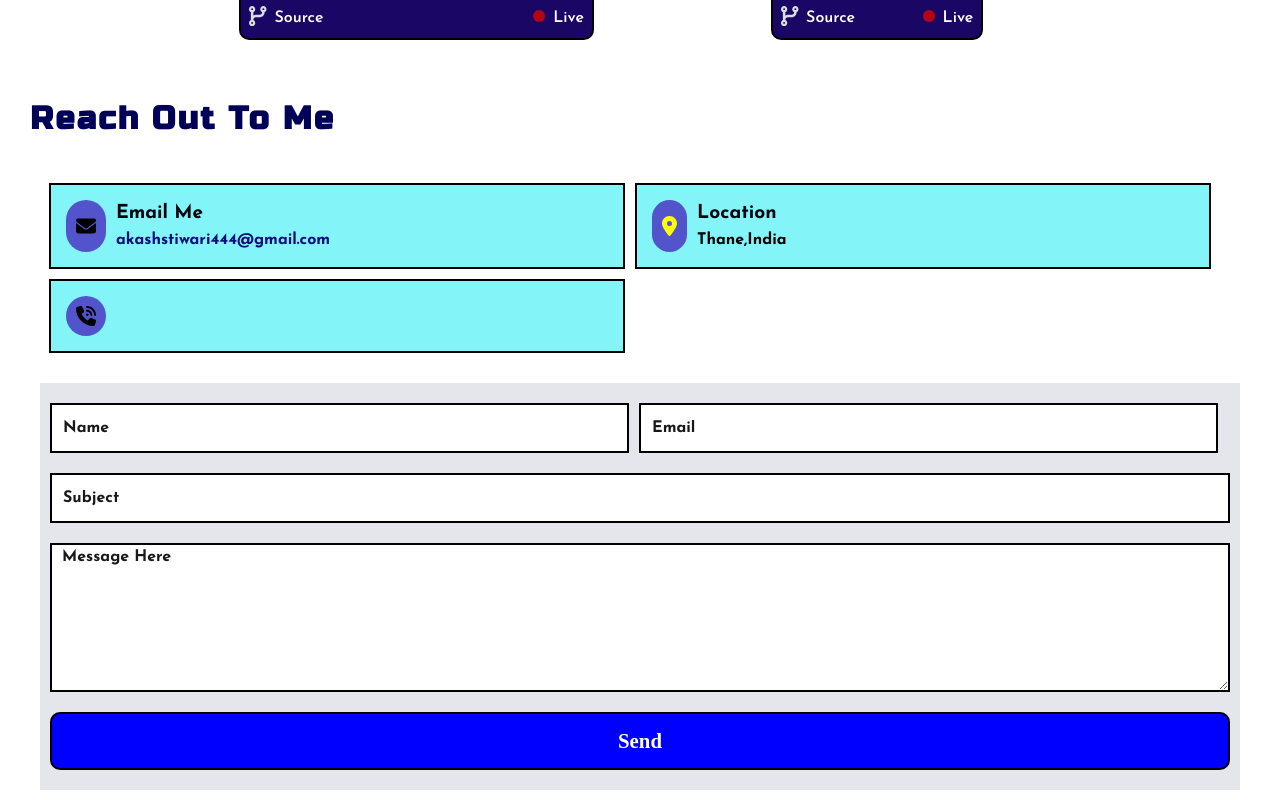
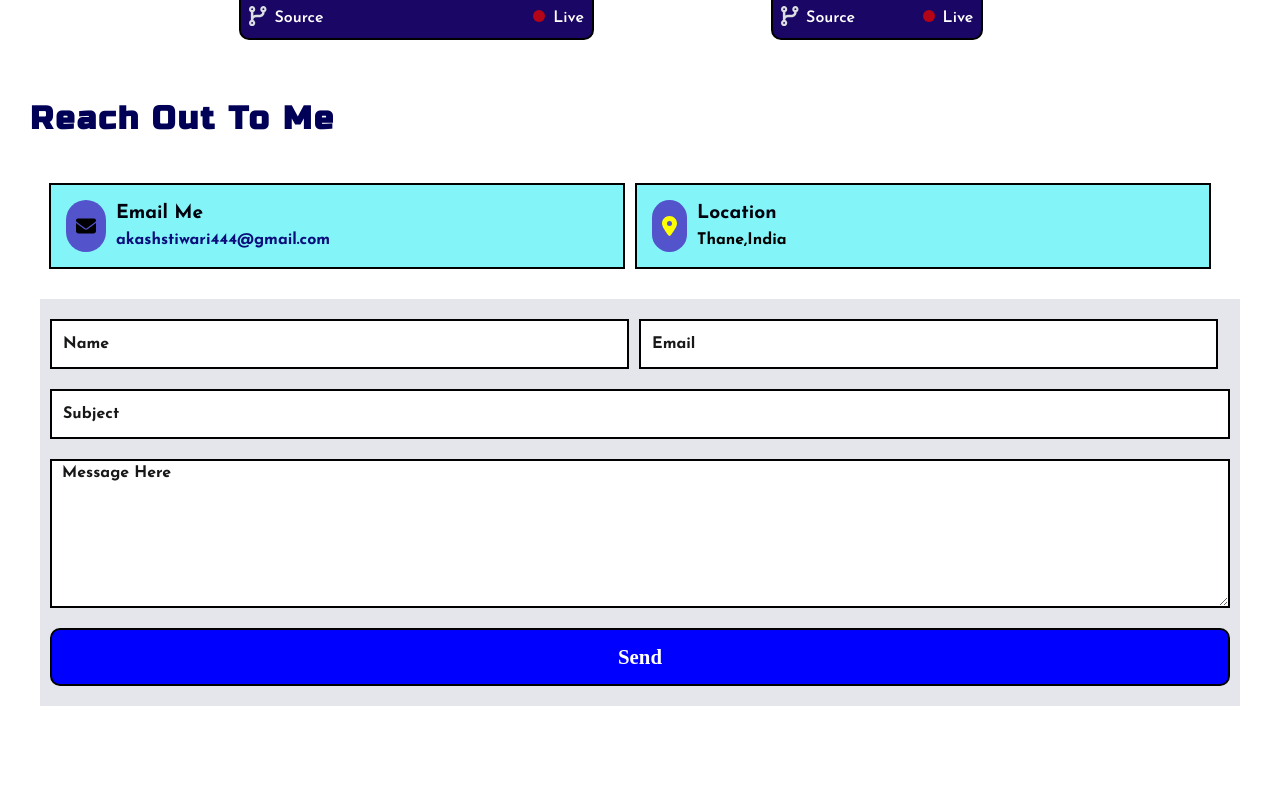
Before and after one commit to ak4631/portfolio, a React (Create React App) app: page / in a window 1280 px wide. Shown: the part 2839-3639 px from the top of the page. After the commit the page ends 3555 px from the top, so only its background shows below. Built offline with nearby package versions, Linux system fonts and the light colour scheme.

Commit message:
Update Contact.js

```diff
--- a/src/components/Contact/Contact.js
+++ b/src/components/Contact/Contact.js
@@ -68,14 +68,6 @@ const Contact = () => {
                 <p>Thane,India</p>
               </div>
             </li>
-            <li>
-              <div className="Icons_here">
-                <FontAwesomeIcon
-                  icon={faPhoneVolume}
-                  style={{ fontSize: "20px" }}
-                />
-              </div>
-            </li>
           </ul>
         </div>
         <div className="send_form">
```
